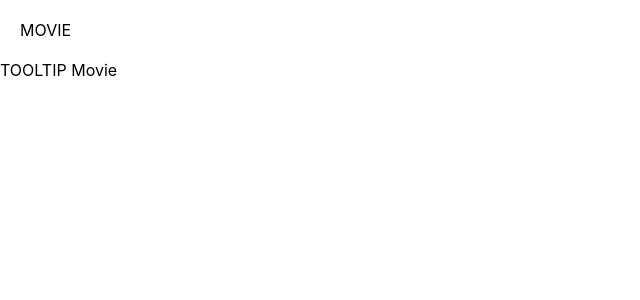
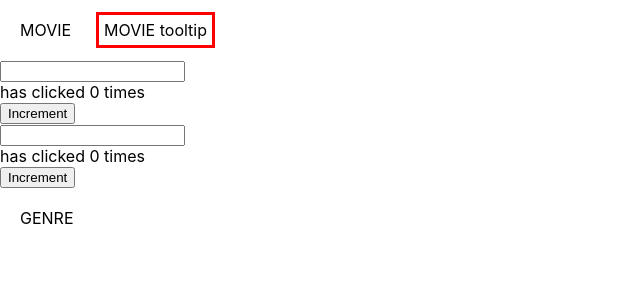
Before and after one commit to vasilkotsev/react-advanced-concepts-demos, a React (Create React App) app: page / in a window 1280 px wide. Shown: the top 300 px of the page, without its empty margins (0-640 px from the left). Built offline with nearby package versions, Linux system fonts and the light colour scheme.

Commit message:
implements useState and useEffects hooks demos

```diff
--- a/package.json
+++ b/package.json
@@ -6,6 +6,7 @@
     "@testing-library/jest-dom": "^5.14.1",
     "@testing-library/react": "^11.2.7",
     "@testing-library/user-event": "^12.8.3",
+    "axios": "^0.24.0",
     "react": "^17.0.2",
     "react-dom": "^17.0.2",
     "react-scripts": "4.0.3",
--- a/src/App.js
+++ b/src/App.js
@@ -1,8 +1,18 @@
 import "./App.css";
-import Movie from "./hoc/movie";
+import Movie from "./hoc/Movie";
+import Genre from "./hoc/Genre";
+import Counter1 from "./hooks/Counter1";
+import Counter2 from "./hooks/Counter2";
 
 function App() {
-  return <Movie id={1} />;
+  return (
+    <div>
+      <Movie tooltipText={"MOVIE tooltip"} />
+      <Counter1 />
+      <Counter2 />
+      <Genre tooltipText={"GENRE tooltip"} />
+    </div>
+  );
 }
 
 export default App;
--- /dev/null
+++ b/src/hoc/Genre.jsx
@@ -0,0 +1,32 @@
+import { Fragment } from "react";
+import withTooltip from "./withTooltip";
+
+const Genre = ({ tooltipText, showTooltip, ...restProps }) => {
+  return (
+    <Fragment>
+      <div
+        {...restProps}
+        style={{
+          padding: "20px",
+          cursor: "pointer",
+          display: "inline-block"
+        }}
+      >
+        GENRE
+      </div>
+      {showTooltip && (
+        <span
+          style={{
+            padding: "5px",
+            border: "3px solid red",
+            margin: "5px"
+          }}
+        >
+          {tooltipText}
+        </span>
+      )}
+    </Fragment>
+  );
+};
+
+export default withTooltip(Genre);
--- a/src/hoc/movie.jsx
+++ b/src/hoc/movie.jsx
@@ -3,20 +3,30 @@ import withTooltip from "./withTooltip";
 
 class Movie extends Component {
   render() {
+    const { showTooltip, tooltipText, ...restProps } = this.props;
     return (
       <React.Fragment>
         <div
+          {...restProps}
           style={{
             padding: "20px",
             cursor: "pointer",
             display: "inline-block"
           }}
-          onMouseOver={this.props.onMouseOver}
-          onMouseOut={this.props.onMouseOut}
         >
           MOVIE
         </div>
-        {this.props.showTooltip ? <div>TOOLTIP Movie</div> : null}
+        {this.props.showTooltip ? (
+          <span
+            style={{
+              padding: "5px",
+              border: "3px solid red",
+              margin: "5px"
+            }}
+          >
+            {this.props.tooltipText}
+          </span>
+        ) : null}
       </React.Fragment>
     );
   }
--- a/src/hoc/withTooltip.jsx
+++ b/src/hoc/withTooltip.jsx
@@ -1,7 +1,7 @@
 import React from "react";
 
 function withTooltip(Component) {
-  return class WithTooltip extends Component {
+  return class WithTooltip extends React.Component {
     state = {
       showTooltip: false
     };
@@ -16,12 +16,14 @@ function withTooltip(Component) {
 
     render() {
       return (
+        <div>
           <Component
             {...this.props}
             showTooltip={this.state.showTooltip}
             onMouseOver={this.handleMouseOver}
             onMouseOut={this.handleMouseOut}
           />
+        </div>
       );
     }
   };
--- /dev/null
+++ b/src/hooks/Counter1.jsx
@@ -0,0 +1,42 @@
+import React, { Component } from "react";
+
+class Counter1 extends Component {
+  state = {
+    count: 0,
+    name: ""
+  };
+
+  componentDidMount() {
+    document.title = `${this.state.name} has clicked ${this.state.count} times`;
+  }
+
+  componentDidUpdate() {
+    document.title = `${this.state.name} has clicked ${this.state.count} times`;
+  }
+
+  componentWillUnmount() {
+    console.log("CLEAN UP");
+  }
+
+  handleIncrement = () =>
+    this.setState(prevState => ({
+      count: prevState.count + 1
+    }));
+
+  render() {
+    return (
+      <div>
+        <input
+          type="text"
+          onChange={e => this.setState({ name: e.target.value })}
+        />
+        <div>
+          {this.state.name} has clicked {this.state.count} times
+        </div>
+        <button onClick={this.handleIncrement}>Increment</button>
+      </div>
+    );
+  }
+}
+
+export default Counter1;
--- /dev/null
+++ b/src/hooks/Counter2.jsx
@@ -0,0 +1,34 @@
+import React, { useState, useEffect } from "react";
+
+const Counter2 = () => {
+  // const array = useState(0);
+  // const count = array[0]; // this.state.count
+  // const setCount = array[1]; // this.setState()
+  const [count, setCount] = useState(0);
+  const [name, setName] = useState("");
+
+  /* useEffect:
+  componentDidMount()
+  componentDidUpdate()
+  componentWillUnmount() */
+  useEffect(() => {
+    document.title = `${name} has clicked ${count} times!`;
+    console.log("use Effect");
+    return () => {
+      console.log("Clean UP");
+    };
+  });
+
+  console.log("render Counter2");
+  return (
+    <div>
+      <input type="text" onChange={e => setName(e.target.value)} />
+      <div>
+        {name} has clicked {count} times
+      </div>
+      <button onClick={() => setCount(count + 1)}>Increment</button>
+    </div>
+  );
+};
+
+export default Counter2;
```
Also changed, not shown: 2 other files (tests, documents, lock files or other folders). Lines whose indentation alone changed are shown as unchanged.
